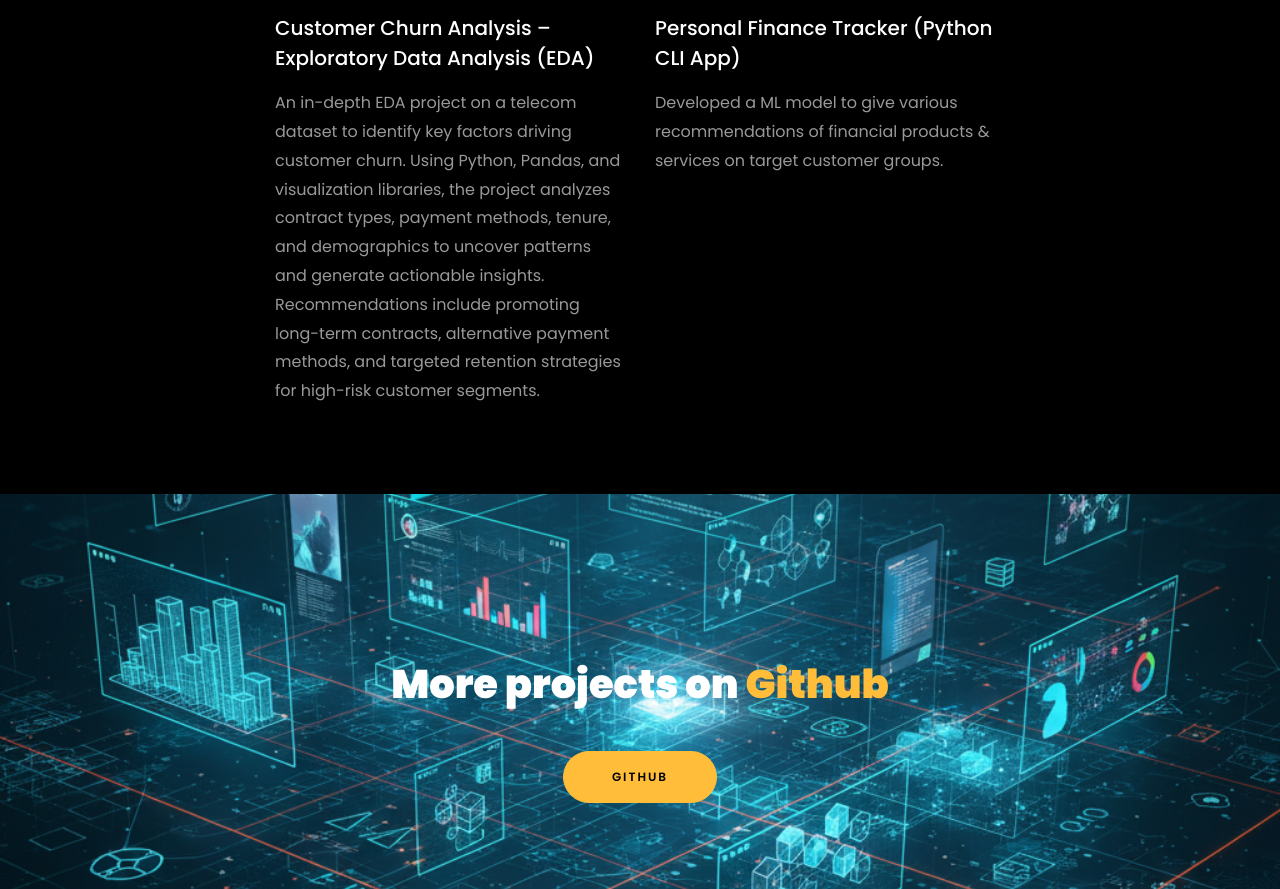
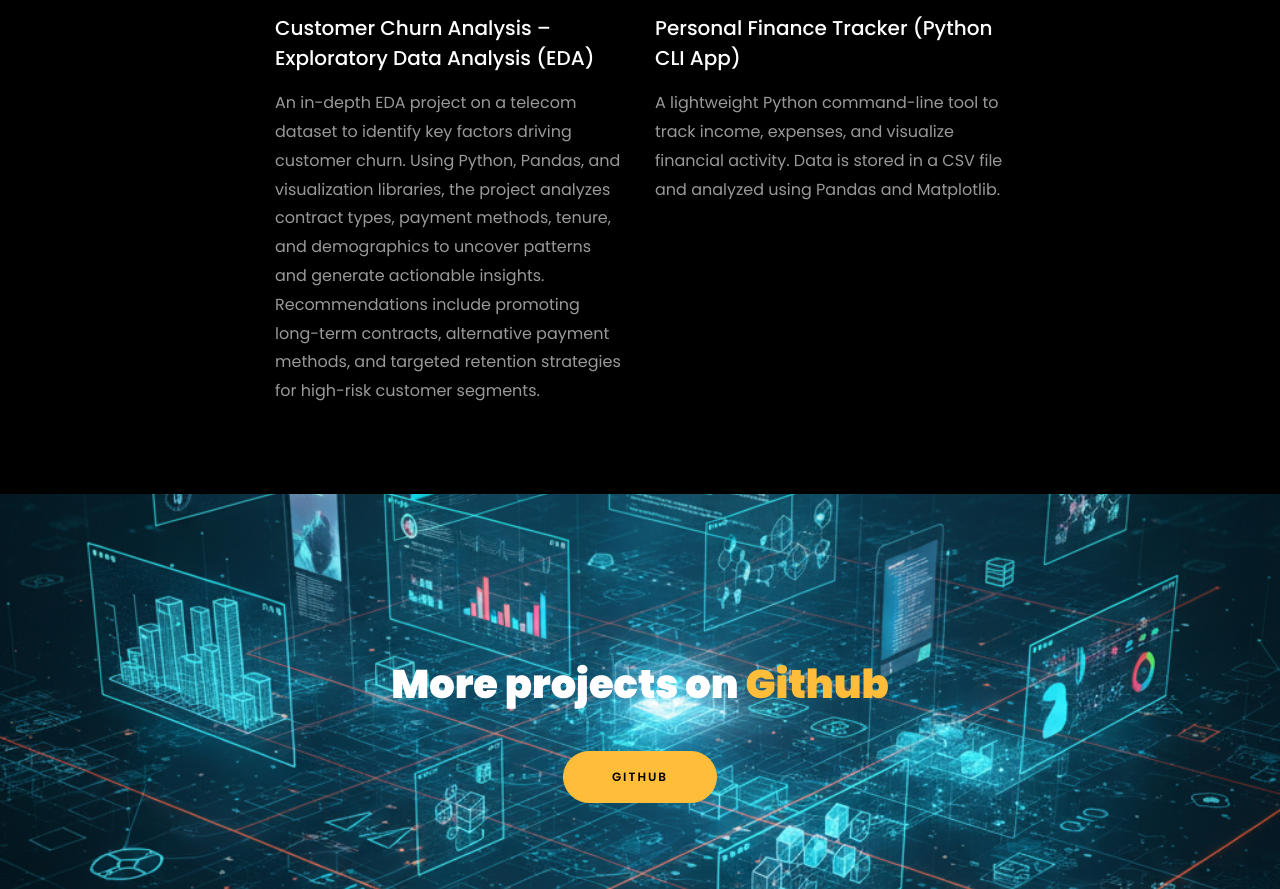
Before and after one commit to arpita-08/arpitasingh.github.io, a plain HTML site: page index.html in a window 1280 px wide. Shown: the part 5080-5969 px from the top of the page. Drawn offline with Linux system fonts and the light colour scheme; files whose address does not match are found by name.

Commit message:
Update index.html

```diff
--- a/index.html
+++ b/index.html
@@ -508,7 +508,7 @@
 				<div class="text mt-3 float-right d-block">
 
 				  <h3 class="heading"><a href="https://github.com/arpita-08/Personal-Finance-Tracker-Python-CLI-App-">Personal Finance Tracker (Python CLI App)</a></h3>
-				  <p>Developed a ML model to give various recommendations of financial products &amp; services on target customer groups.</p>
+				  <p>A lightweight Python command-line tool to track income, expenses, and visualize financial activity. Data is stored in a CSV file and analyzed using Pandas and Matplotlib.</p>
 				</div>
 			  </div>
 			</div>
```
